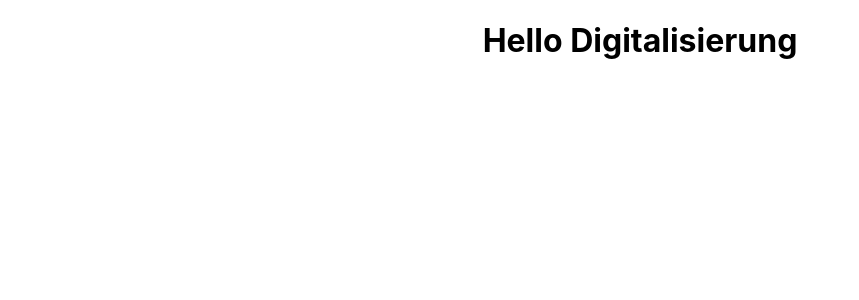
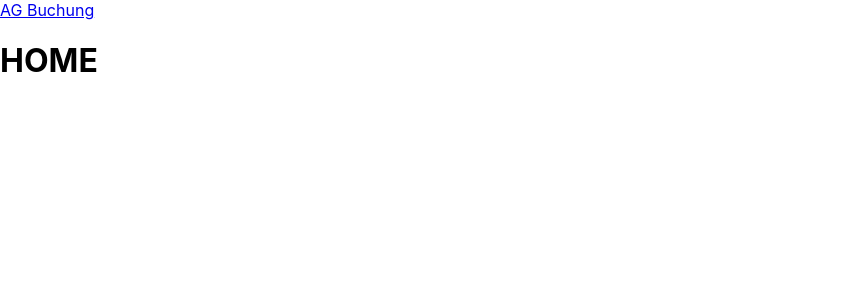
Before and after one commit to Doubrixel/digitalisierung-at-school, a React (Create React App) app in the folder frontend/: page / in a window 1280 px wide. Shown: the top 300 px of the page, without its empty margins (0-859 px from the left). Built offline with nearby package versions, Linux system fonts and the light colour scheme.

Commit message:
Navigation mit react-router aufgesetzt

```diff
--- a/frontend/package.json
+++ b/frontend/package.json
@@ -13,6 +13,7 @@
     "react": "^17.0.2",
     "react-dom": "^17.0.2",
     "react-redux": "^7.2.4",
+    "react-router-dom": "^5.3.0",
     "react-scripts": "4.0.3",
     "typescript": "^4.1.2",
     "web-vitals": "^1.0.1"
--- a/frontend/src/App.tsx
+++ b/frontend/src/App.tsx
@@ -1,11 +1,19 @@
 import React from 'react';
 import './App.css';
+import {
+  BrowserRouter, Switch, Route,
+} from 'react-router-dom';
+import Toolbar from './components/Toolbar/Toolbar';
 
 function App() {
   return (
-    <div className="App">
-      <h1>Hello Digitalisierung</h1>
-    </div>
+    <BrowserRouter>
+      <Toolbar />
+      <Switch>
+        <Route exact path="/"><h1>HOME</h1></Route>
+        <Route exact path="/ag"><h1>AG BUCHUNG</h1></Route>
+      </Switch>
+    </BrowserRouter>
   );
 }
 
--- /dev/null
+++ b/frontend/src/components/Toolbar/Toolbar.tsx
@@ -0,0 +1,12 @@
+import React from 'react';
+import { Link } from 'react-router-dom';
+
+function Toolbar() {
+  return (
+    <div>
+      <Link to="/ag">AG Buchung</Link>
+    </div>
+  );
+}
+
+export default Toolbar;
--- a/frontend/tsconfig.json
+++ b/frontend/tsconfig.json
@@ -18,7 +18,8 @@
     "resolveJsonModule": true,
     "isolatedModules": true,
     "noEmit": true,
-    "jsx": "react-jsx"
+    "jsx": "react-jsx",
+    "noImplicitAny": false
   },
   "include": [
     "src"
```
Also changed, not shown: frontend/src/components/Toolbar/Toolbar.css (added), 1 other file (tests, documents, lock files or other folders).
